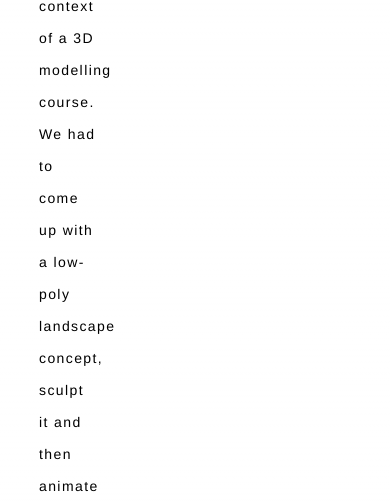
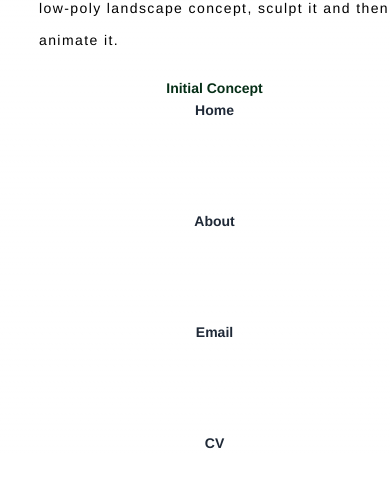
Before and after one commit to georgegausden/portfolio, a Next.js app: page /diorama in a window 390 px wide. Shown: the part 916-1419 px from the top of the page. After the commit the page ends 1369 px from the top, so only its background shows below. Built offline with nearby package versions, Linux system fonts and the light colour scheme.

Commit message:
Update project navigation and diorama page layout

```diff
--- a/app/components/projectNavigation.tsx
+++ b/app/components/projectNavigation.tsx
@@ -34,7 +34,7 @@ const ProjectNavigation: React.FC<ProjectNavigationProps> = ({ sections }) => {
   }, []);
 
   return (
-    <nav className="col-start-5 sticky top-[91px]">
+    <nav className="col-start-5 sticky top-[91px] ">
       <div className="grid grid-rows-auto text-center text-green-950 gap-[91px] ">
         {sections.map(section => (
           <button key={section}>
--- a/app/diorama/page.tsx
+++ b/app/diorama/page.tsx
@@ -17,7 +17,7 @@ function Diorama() {
   return (
     <AnimatePresence>
       <motion.div
-        className="grid grid-cols-6"
+        className="md:grid md:grid-cols-1 lg:grid-cols-6"
 
         initial={{ opacity: 0 }}
         animate={{ opacity: 1 }}
@@ -51,10 +51,10 @@ function Diorama() {
 
         </div>
 
-        <div className="col-span-1 md:visible sm:collapse">
+        <div className="col-span-1">
           <ProjectNavigation sections={['Initial Concept',]} />
         </div>
-        <div className="col-span-1 md:visible sm:collapse">
+        <div className="col-span-1">
           <Navbar />
         </div>
       </motion.div>
```
